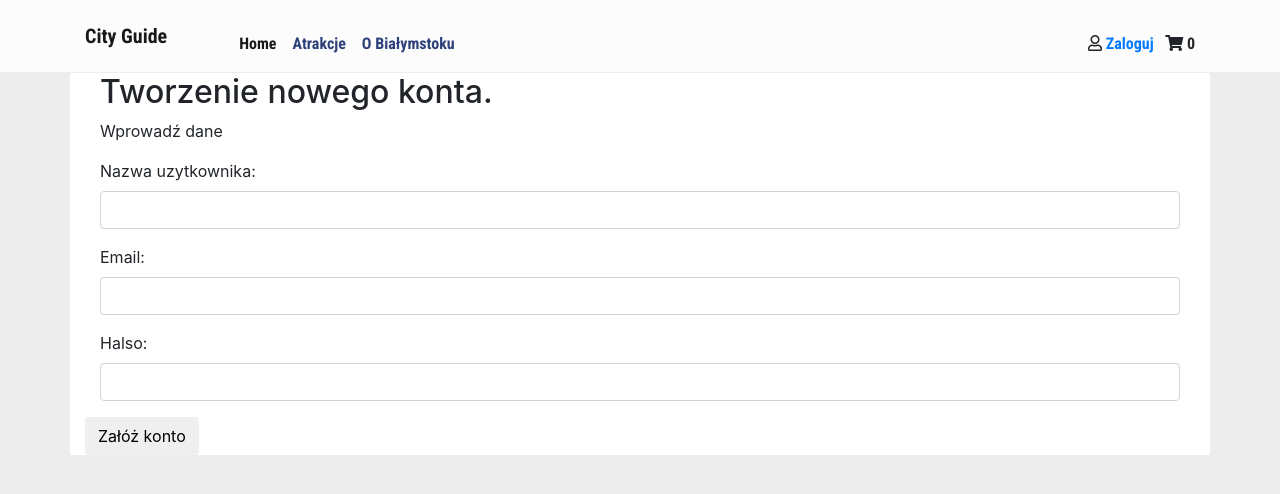
After one commit to catchesfire/city-guide-app, a Django app: page /city_guide/register/ in a window 1280 px wide. The commit adds this page. Shown: the top 494 px of the page. Run offline with Django 3.2, Linux system fonts and the light colour scheme; some libraries are stand-ins or nearby versions.

Commit message:
Added login, register and logout forms, urls, views

```diff
--- /dev/null
+++ b/CityGuide/city_guide/forms.py
@@ -0,0 +1,10 @@
+from django.contrib.auth.models import User
+from django import forms
+
+
+class UserForm(forms.ModelForm):
+    password = forms.CharField(widget=forms.PasswordInput,min_length=6)
+
+    class Meta:
+        model = User
+        fields = ['username', 'email', 'password']
--- a/CityGuide/city_guide/templates/base.html
+++ b/CityGuide/city_guide/templates/base.html
@@ -46,7 +46,14 @@
                             <div class="my-2 my-lg-0 pt-3">
                                 <ul class="list-inline my-lg-0 py-lg-0">
                                     <li class="list-inline-item">
-                                        <i class="far fa-user"></i> Zaloguj
+                                        <i class="far fa-user"></i>
+                                        {% spaceless %}
+                                        {% if user.is_authenticated %}
+                                             Witaj {{ user.get_username }}
+                                             <a href="{% url 'city_guide:logout' %}"> Wyloguj</a>
+                                        {% else %}
+                                            <a href="{% url 'city_guide:login' %}"> Zaloguj</a>
+                                        {% endif %}{% endspaceless %}
                                     </li>
                                     <li class="list-inline-item">
                                         <i class="fas fa-shopping-cart"></i> 0
--- /dev/null
+++ b/CityGuide/city_guide/templates/city_guide/registration.html
@@ -0,0 +1,56 @@
+{% extends 'base.html' %}
+{% block body %}
+
+
+<div class="container" style="margin-top: 72px; background-color: #fff">
+    <!-- Title -->
+
+    <div class="container">
+        <h2>Tworzenie nowego konta.</h2>
+        <p>Wprowadź dane</p>
+        {% if form.errors %}
+            {% for field in form %}
+                {% for error in field.errors %}
+                <div class="alert alert-danger">
+                    <strong>{{ error|escape }}</strong>
+                </div>
+                {% endfor %}
+            {% endfor %}
+            {% for error in form.non_field_errors %}
+            <div class="alert alert-danger">
+                <strong>{{ error|escape }}</strong>
+            </div>
+            {% endfor %}
+        {% endif %}
+        <form action="" method="POST">
+            {% csrf_token %}
+            <div class="form-group">
+                <label for="usr">Nazwa uzytkownika:</label>
+                <input type="text" class="form-control" id="usr" name="username">
+            </div>
+            <div class="form-group">
+                <label for="mail">Email:</label>
+                <input type="text" class="form-control" id="mail" name="email">
+            </div>
+            <div class="form-group">
+                <label for="pwd">Halso:</label>
+                <input type="password" class="form-control" id="pwd" name="password">
+            </div>
+            <!--ok -->
+            <div class="row">
+                <button type="submit" class="btn" >Załóż konto</button>
+            </div>
+        </form>
+    </div>
+
+
+
+
+
+
+
+
+
+</div>
+
+{% endblock %}
--- a/CityGuide/city_guide/urls.py
+++ b/CityGuide/city_guide/urls.py
@@ -1,9 +1,14 @@
 from django.urls import path
+from django.contrib.auth.views import logout
+from django.conf import settings
 from . import views
 
 app_name = 'city_guide'
 urlpatterns = [
     path('', views.index, name='index'),
+    path('register/', views.UserFormView.as_view(), name='register'),
+    path('login/', views.UserLogFormView.as_view(), name='login'),
+    path('logout/', views.logoutUser, name='logout'),
     path('attractions', views.AttractionsView.as_view(), name='attractions'),
     path('attractions/<int:pk>', views.AttracionView.as_view(), name='attraction')
 ]
--- a/CityGuide/city_guide/views.py
+++ b/CityGuide/city_guide/views.py
@@ -1,14 +1,20 @@
-from django.shortcuts import get_object_or_404, render
+from django.shortcuts import get_object_or_404, render, redirect
 from django.http import HttpResponse, HttpResponseRedirect
 from city_guide.models import Attraction, Ticket
 from django.template import loader
 from django.views import generic
+from django.views.generic import View
+from django.contrib.auth import authenticate, login, logout
+from .forms import UserForm
 
 # Our views.
 
 def index(request):
     template = loader.get_template('city_guide/index.html')
     return HttpResponse(template.render())
+def logoutUser(request):
+    logout(request)
+    return redirect('city_guide:index')
 
 class AttractionsView(generic.ListView):
     template_name = 'city_guide/attractions.html'
@@ -21,3 +27,50 @@ class AttracionView(generic.DetailView):
     model = Attraction
     template_name = 'city_guide/attraction.html'
     context_object_name = 'attraction_obj'
+
+class UserLogFormView(View):
+    template_name = 'city_guide/login.html'
+
+    def get(self,request):
+        return render(request, self.template_name)
+
+    def post(self, request):
+        username = request.POST['username']
+        password = request.POST['password']
+
+        user = authenticate(username=username, password=password)
+        if user is not None:
+            login(request, user)
+            return redirect('city_guide:index')
+        else:
+            error = 'Invalid username or password.'
+
+        return render(request, self.template_name, {'error_message' : error})
+
+
+class UserFormView(View):
+    form_class = UserForm
+    template_name = 'city_guide/registration.html'
+
+    def get(self,request):
+        form = self.form_class(None)
+        return render(request, self.template_name, {'form': form})
+
+    def post(self,request):
+
+        form = self.form_class(request.POST)
+        if form.is_valid():
+            user = form.save(commit=False)
+
+            username = form.cleaned_data['username']
+            password = form.cleaned_data['password']
+            email = form.cleaned_data['email']
+            user.set_password(password)
+            user.save()
+
+            user = authenticate(username=username, password= password)
+
+            if user is not None:
+                login(request, user)
+                return redirect('city_guide:index')
+        return render(request, self.template_name, {'form': form})
```
Also changed, not shown: CityGuide/city_guide/templates/city_guide/login.html (added, +36 -0 lines), CityGuide/db.sqlite3.
